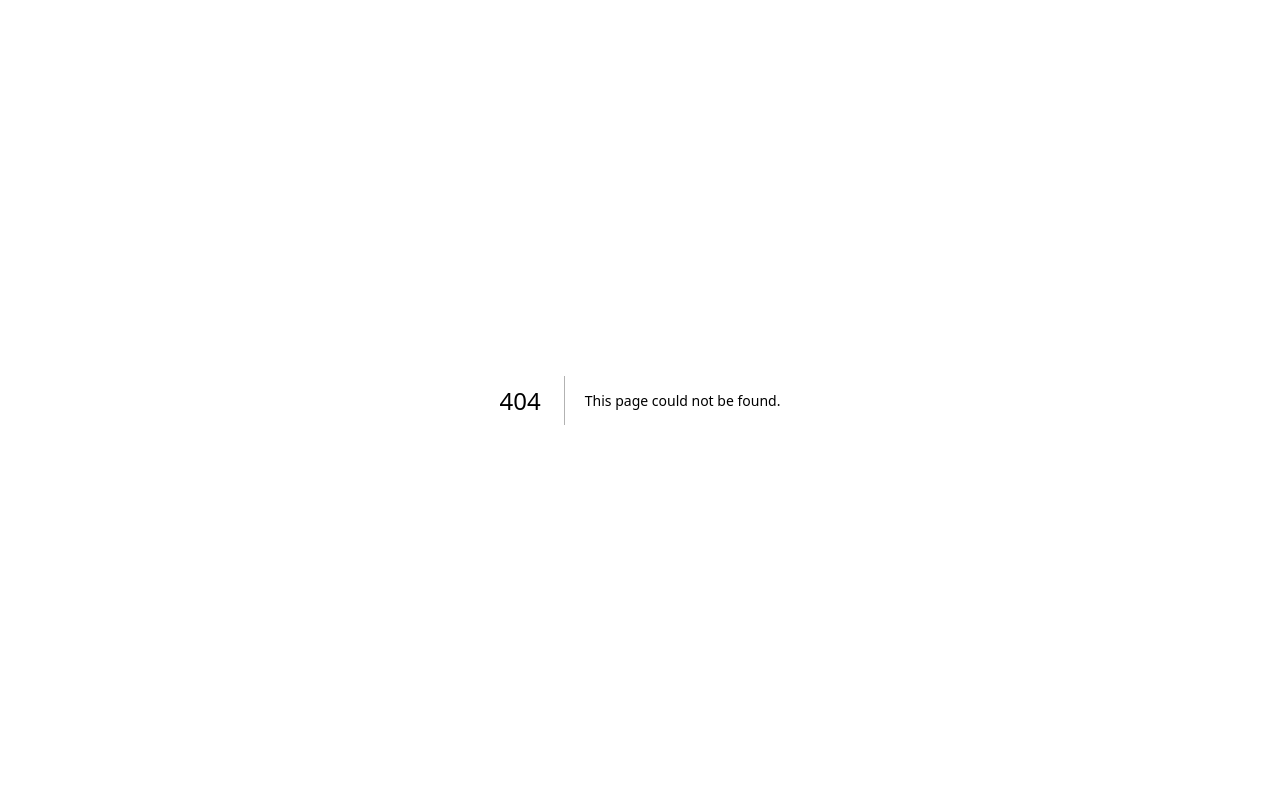
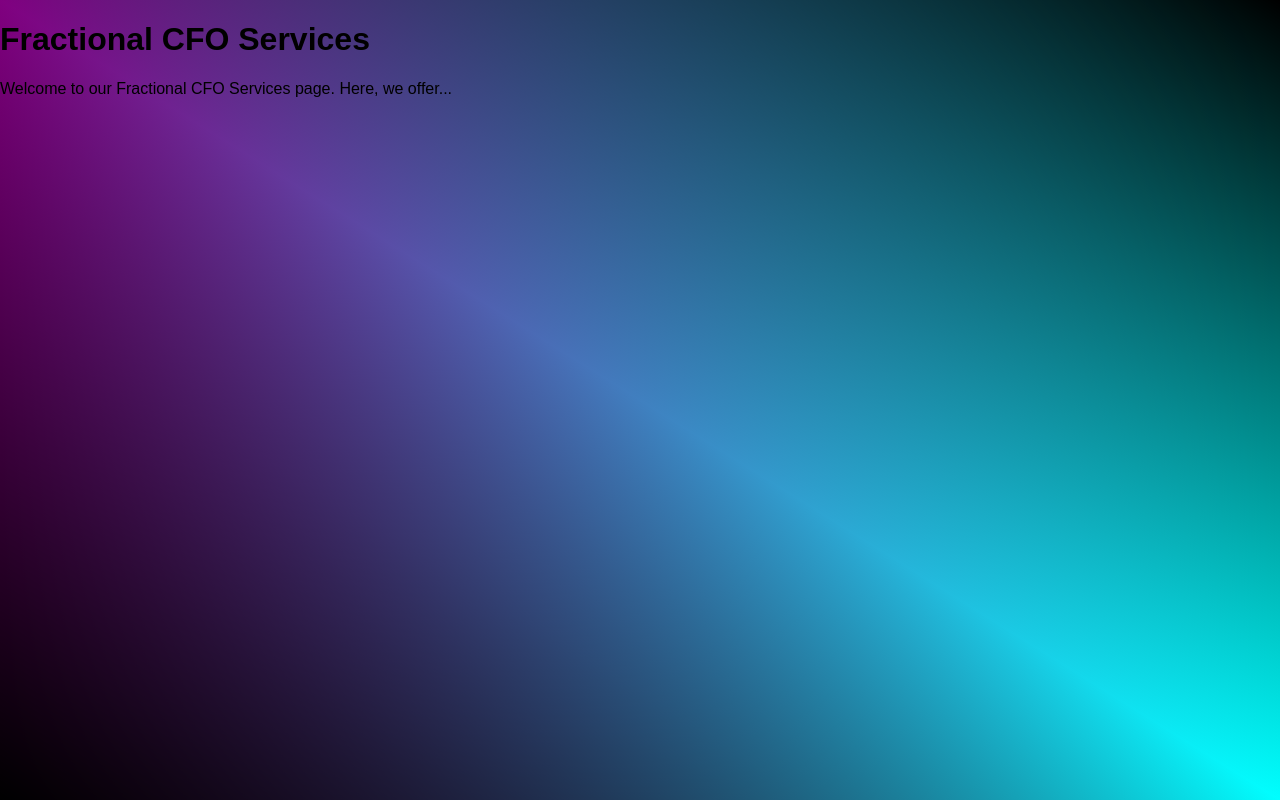
Before and after one commit to MetaCapFin/fractional-cfo-main., a Next.js app: page /fractional-cfo-services in a window 1280 px wide. Before the commit this address had no page. Built offline with nearby package versions, Linux system fonts and the light colour scheme; a web font is replaced by a local one.

Commit message:
Create fractional-cfo-services.js

```diff
--- /dev/null
+++ b/pages/fractional-cfo-services.js
@@ -0,0 +1,13 @@
+import React from 'react';
+
+const FractionalCFO = () => {
+    return (
+        <div>
+            <h1>Fractional CFO Services</h1>
+            <p>Welcome to our Fractional CFO Services page. Here, we offer...</p>
+            {/* Add more content as needed */}
+        </div>
+    );
+};
+
+export default FractionalCFO;
```
